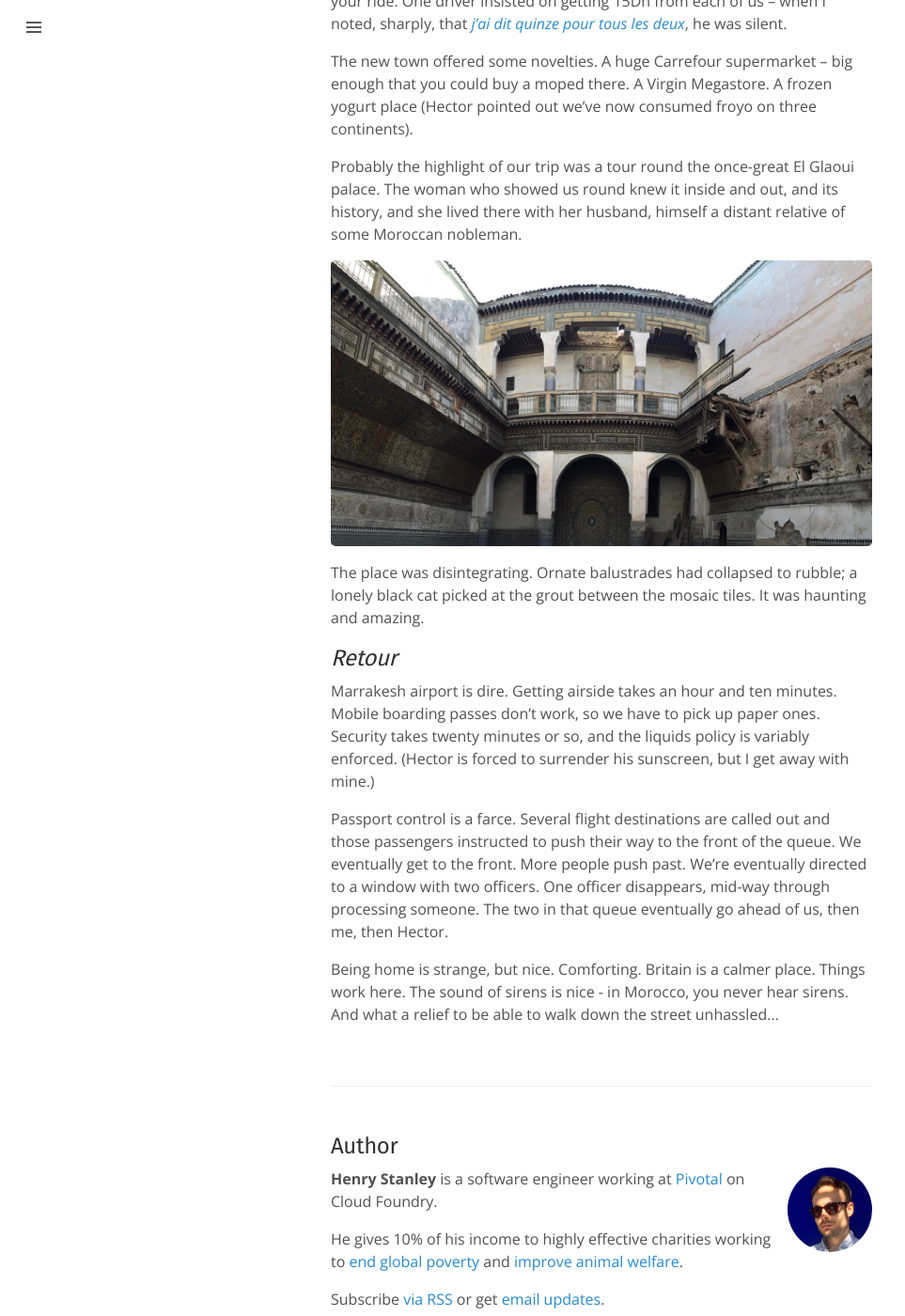
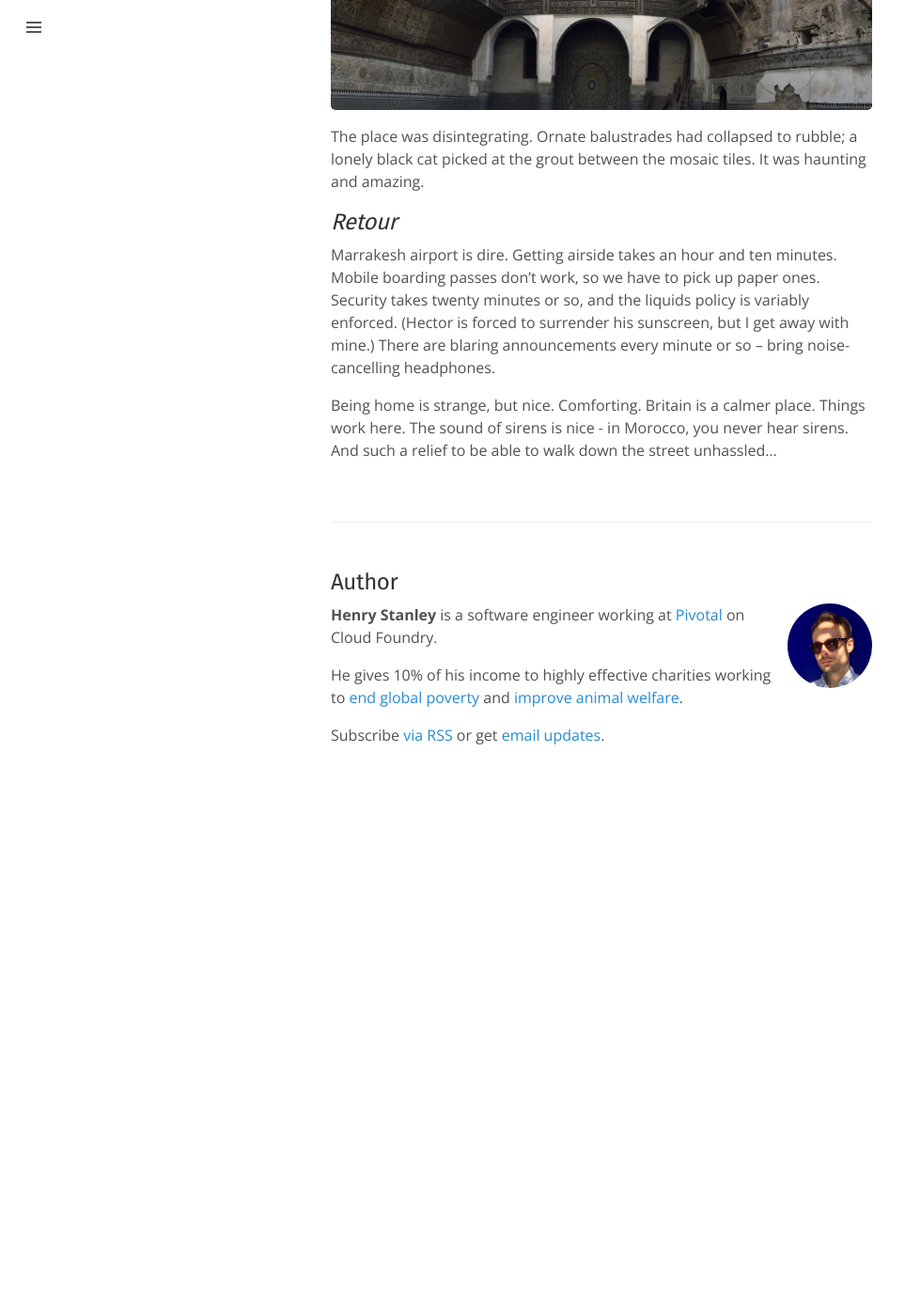
Before and after one commit to henryaj/blog-old, a Jekyll site: the page built from _posts/2016-10-19-two-gweilos-in-morocco.md, in a window 1280 px wide and 1400 px high, scrolled down 4483 px. Shown: the whole window at 94% size, without its empty margins (0-963 px from the left). Built offline with Jekyll 4.4.1, drawn with Linux system fonts in a browser that asks for light colours; after the commit the page ends 5373 px from its top, so only the background shows below that; some of the changed text lies outside the part shown.

Commit message:
Update Morocco post

```diff
--- a/_posts/2016-10-19-two-gweilos-in-morocco.md
+++ b/_posts/2016-10-19-two-gweilos-in-morocco.md
@@ -20,11 +20,7 @@
 
 [![Ben Youssef madrasa](/images/ben-youssef.jpg)](/images/ben-youssef.jpg)
 
-We stumbled upon _Le jardin secret_, a riad which had been remade as two beautiful gardens.
-
-[![Le jardin secret](/images/jardin-secret.jpg)](/images/jardin-secret.jpg)
-
-The Majorelle gardens are famed for their electric-blue paintwork, and didn't disappoint. The cactus garden was full of exotic species and was beautiful as well. The cafe was a nice place to drink _café allongé_ and people-watch – lots of beautiful Spanish and French girls, tattooed and elegantly dressed despite the heat.
+Everyone talks about the Majorelle gardens: famed for their electric-blue paintwork. The cactus garden was full of exotic species and was beautiful as well. The cafe was a nice place to drink _café allongé_ and people-watch – lots of beautiful Spanish and French girls, tattooed and elegantly dressed despite the heat. Maybe more impressive was _Le Jardin Secret_, a riad which had been remade as two beautiful gardens, with a focus on maintaining much of the existing pre-industrial irrigation.
 
 Go day-tripping to the Atlas Mountains. Wear your seatbelt if you don't want the police to stop you and fine you. (Needless to say, this isn't about safety -- none of the taxis have working seatbelts.) We had traditional Moroccan lunch, cooked by a Berber family, in a valley 2000m above sea level.
 
@@ -66,8 +62,6 @@
 
 ## _Retour_
 
-Marrakesh airport is dire. Getting airside takes an hour and ten minutes. Mobile boarding passes don't work, so we have to pick up paper ones. Security takes twenty minutes or so, and the liquids policy is variably enforced. (Hector is forced to surrender his sunscreen, but I get away with mine.)
+Marrakesh airport is dire. Getting airside takes an hour and ten minutes. Mobile boarding passes don't work, so we have to pick up paper ones. Security takes twenty minutes or so, and the liquids policy is variably enforced. (Hector is forced to surrender his sunscreen, but I get away with mine.) There are blaring announcements every minute or so -- bring noise-cancelling headphones.
 
-Passport control is a farce. Several flight destinations are called out and those passengers instructed to push their way to the front of the queue. We eventually get to the front. More people push past. We're eventually directed to a window with two officers. One officer disappears, mid-way through processing someone. The two in that queue eventually go ahead of us, then me, then Hector.
-
-Being home is strange, but nice. Comforting. Britain is a calmer place. Things work here. The sound of sirens is nice - in Morocco, you never hear sirens. And what a relief to be able to walk down the street unhassled...
+Being home is strange, but nice. Comforting. Britain is a calmer place. Things work here. The sound of sirens is nice - in Morocco, you never hear sirens. And such a relief to be able to walk down the street unhassled...
```
